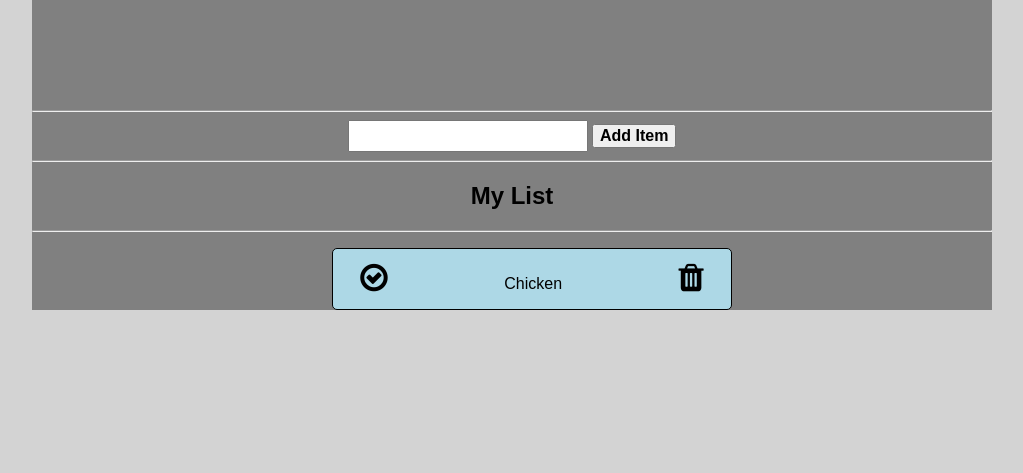
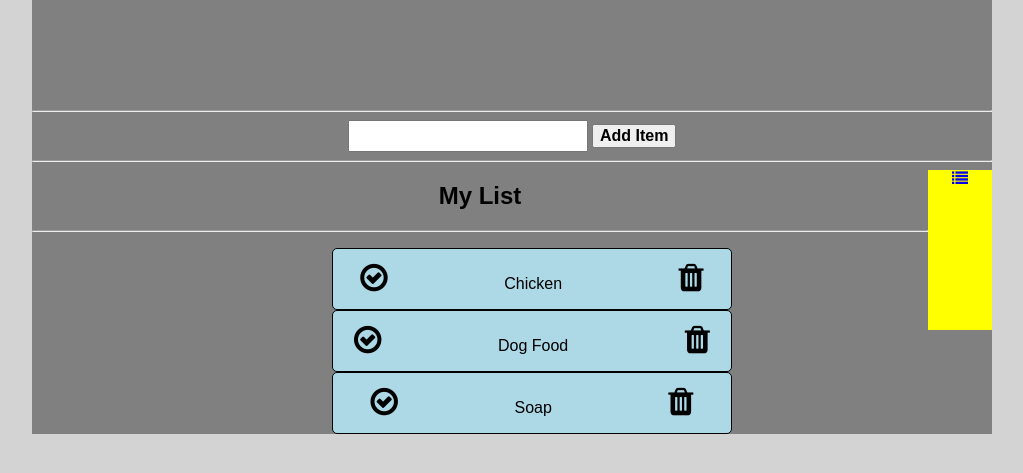
Before and after one commit to Karobka/TheShopper, a plain HTML site: page index.html in a window 1280 px wide. Shown: the part 79-552 px from the top of the page, without its empty margins (128-1151 px from the left). Drawn offline with Linux system fonts and the light colour scheme.

Commit message:
working on side tabs

```diff
--- a/css/main.css
+++ b/css/main.css
@@ -64,3 +64,11 @@ h1 {
     text-align: center;
     font-size: 1em;
 }
+
+.listtab {
+    float: right;
+    background-color: yellow;
+    height: 10em;
+    width: 4em;
+    top
+}
--- a/index.html
+++ b/index.html
@@ -23,6 +23,9 @@
 			</form>
 		<hr>
 		</section>
+		<div class="listtab">
+				<a href="#"><i class="fa fa-list fa-1x"></i></a>
+		</div>
 		<section class="mylist">
 			<h2>My List</h2>
 			<hr>
@@ -36,9 +39,28 @@
 						<i class="fa fa-trash fa-2x"></i>
 					</div>
 				</li>
-
+				<li class="newitem">
+					<div class="alignme">
+						<i class="fa fa-check-circle-o fa-2x"></i>
+						<div class="itempadding">
+							<p>Dog Food</p>
+						</div>
+						<i class="fa fa-trash fa-2x"></i>
+					</div>
+				</li>
+				<li class="newitem">
+					<div class="alignme">
+						<i class="fa fa-check-circle-o fa-2x"></i>
+						<div class="itempadding">
+							<p>Soap</p>
+						</div>
+						<i class="fa fa-trash fa-2x"></i>
+					</div>
+				</li>
 			</ul>
 		</section>
+
+
 	</main>
 </body>
 </html>
```
Lines whose indentation alone changed are shown as unchanged.
